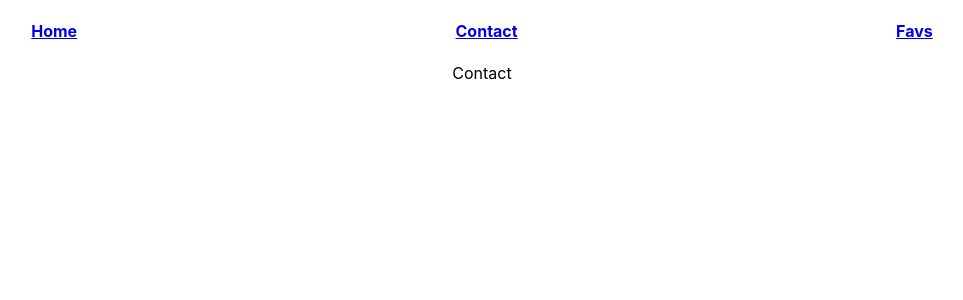
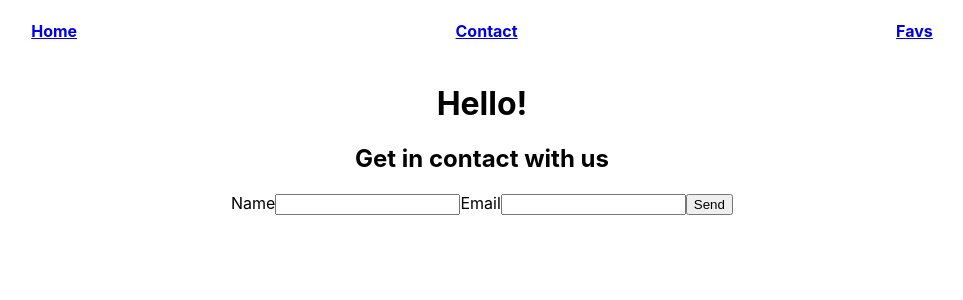
Before and after one commit to MCristina94/ctd-esp-fe3-final, a React (Vite) app in the folder projectdentist/: page /contact in a window 1280 px wide. Shown: the top 300 px of the page, without its empty margins (158-1121 px from the left). Built offline with nearby package versions, Linux system fonts and the light colour scheme; no server answers.

Commit message:
se suma el formato de contacto

```diff
--- a/projectdentist/src/Components/Form.jsx
+++ b/projectdentist/src/Components/Form.jsx
@@ -1,8 +1,48 @@
-import React from 'react'
+import React, { useState } from 'react'
+import Message from './Message';
 
 const Form = () => {
+
+  //state para ingresar la información del usuario, y actualizarla cuando sea necesario
+  const [customer, setCustomer] = useState({
+    name: '',
+    email: ''
+  });
+
+  //se crean dos state para mostrar mensaje de error o el mensaje de recibido de la información suministrada por el usuario
+  const [show, setShow] = useState(false); //state para el mensaje de recibido
+  const [error, setError] = useState (false); //state para el mensaje de error
+
+  //se crea el evento para el preventDefault del formulario, y el uso de los state de mensajes error y recibido
+  const regex = /^[A-Za-z]{3,}( [A-Za-z]+)?$/ //regex para validar los datos que ingresan al input del name
+  const emailRegex = /^[^\s@]+@[^\s@]+\.[^\s@]+$/; //regex para validar los datos que ingresan al input del email
+  const handleSubmit = (event) => {
+    event.preventDefault();
+    if(customer.name.length >= 5 && regex.test(customer.name) && emailRegex.test(customer.email)){
+        setShow(true);
+        setError(false);
+    }else{
+        setShow(false);
+        setError(true);
+    }
+  }
   return (
-    <div>Form</div>
+    <div>
+      <form onSubmit={handleSubmit}>
+        <label>Name</label>
+        <input type="text" value={customer.name} onChange={(event) => setCustomer({...customer, name: event.target.value})}/>
+
+        <label>Email</label>
+        <input type="email" value={customer.email} onChange={(event) => setCustomer({...customer, email: event.target.value})}/>
+
+        <button>Send</button>
+        {show && <Message customer = {customer}/>}
+        {error && <h3 style={{color: 'red' }}>Please verify your information again.</h3>}
+      </form>
+
+
+
+    </div>
   )
 }
 
--- /dev/null
+++ b/projectdentist/src/Components/Message.jsx
@@ -0,0 +1,12 @@
+import React from 'react'
+
+const Message = ({customer}) => {
+  return (
+    <div>
+        <h2>Thank you {customer.name}</h2>
+        <h3>We will contact you as soon as possible via email.</h3>
+    </div>
+  )
+}
+
+export default Message
--- a/projectdentist/src/Pages/Contact.jsx
+++ b/projectdentist/src/Pages/Contact.jsx
@@ -1,8 +1,13 @@
 import React from 'react'
+import Form from '../Components/Form'
 
 const Contact = () => {
   return (
-    <div>Contact</div>
+    <div>
+      <h1>Hello!</h1>
+      <h2>Get in contact with us</h2>
+      <Form/>
+    </div>
   )
 }
 
--- a/projectdentist/src/Pages/Detail.jsx
+++ b/projectdentist/src/Pages/Detail.jsx
@@ -1,5 +1,6 @@
 import React, { useEffect, useState } from 'react'
 import { useParams } from 'react-router-dom';
+import avatar from '../Img/dentist.png'
 import axios from 'axios';
 
 const Detail = () => {
@@ -20,10 +21,12 @@ const Detail = () => {
   return (
     <div>
 
-      <h1>Dentist {dentistSelected.name}</h1>
-      <h2>{dentistSelected.email}</h2>
-      <h2>{dentistSelected.phone}</h2>
-      <h2>{dentistSelected.website}</h2>
+      <h1>Dentist {dentistSelected.username}</h1>
+      <img src={avatar} alt="" />
+      <h2>Dr. {dentistSelected.name}</h2>
+      <h2>Email: {dentistSelected.email}</h2>
+      <h2>Phone: {dentistSelected.phone}</h2>
+      <h2>WenSite: {dentistSelected.website}</h2>
 
 
     </div>
```
